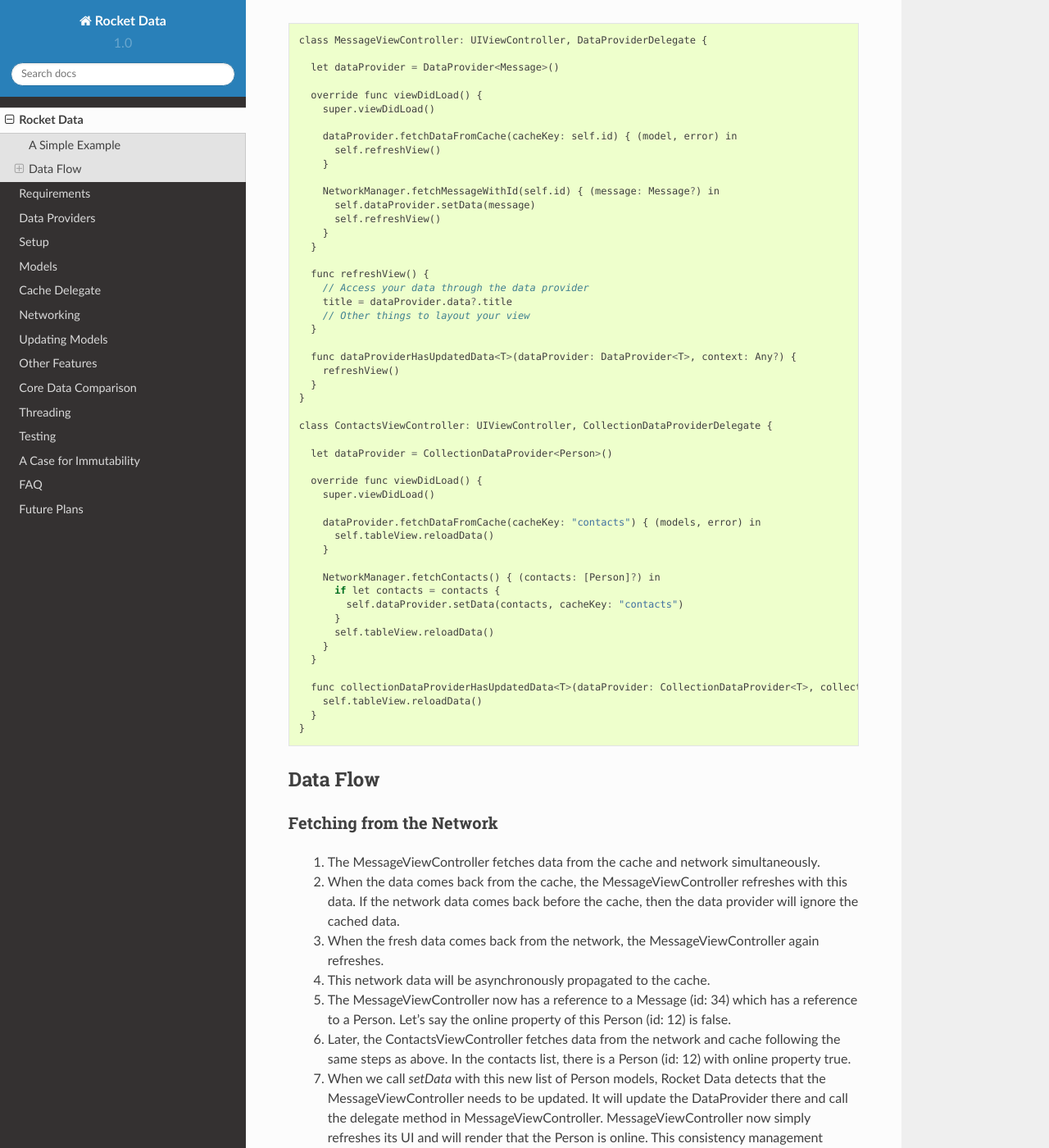
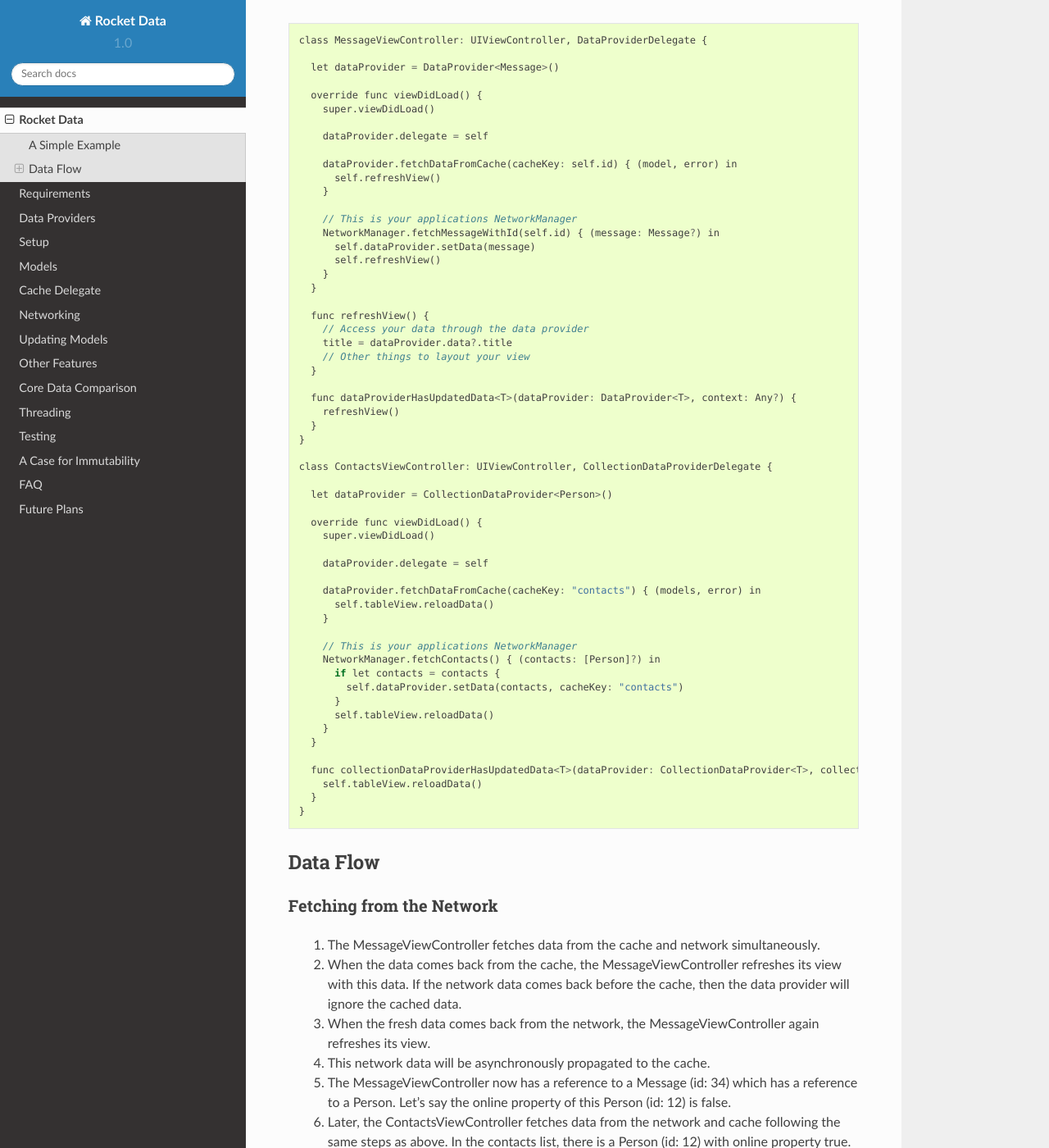
Before and after one commit to plivesey/RocketData, a Sphinx documentation site: the page built from docs/pages/010_rocketData.rst, in a window 1280 px wide and 1400 px high, scrolled down 764 px. Shown: the whole window at 82% size. Built offline with Sphinx 7.4.7 and the Read the Docs theme 2.0.0, drawn with Linux system fonts in a browser that asks for light colours.

Commit message:
Some small fixes to the docs

```diff
--- a/docs/pages/010_rocketData.rst
+++ b/docs/pages/010_rocketData.rst
@@ -21,10 +21,13 @@ The application has two view controllers. One shows a message from a person. The
     override func viewDidLoad() {
       super.viewDidLoad()
 
+      dataProvider.delegate = self
+
       dataProvider.fetchDataFromCache(cacheKey: self.id) { (model, error) in
         self.refreshView()
       }
 
+      // This is your applications NetworkManager
       NetworkManager.fetchMessageWithId(self.id) { (message: Message?) in
         self.dataProvider.setData(message)
         self.refreshView()
@@ -49,10 +52,13 @@ The application has two view controllers. One shows a message from a person. The
     override func viewDidLoad() {
       super.viewDidLoad()
 
+      dataProvider.delegate = self
+
       dataProvider.fetchDataFromCache(cacheKey: "contacts") { (models, error) in
         self.tableView.reloadData()
       }
 
+      // This is your applications NetworkManager
       NetworkManager.fetchContacts() { (contacts: [Person]?) in
         if let contacts = contacts {
           self.dataProvider.setData(contacts, cacheKey: "contacts")
@@ -74,8 +80,8 @@ Fetching from the Network
 =========================
 
   1. The MessageViewController fetches data from the cache and network simultaneously.
-  2. When the data comes back from the cache, the MessageViewController refreshes with this data. If the network data comes back before the cache, then the data provider will ignore the cached data.
-  3. When the fresh data comes back from the network, the MessageViewController again refreshes.
+  2. When the data comes back from the cache, the MessageViewController refreshes its view with this data. If the network data comes back before the cache, then the data provider will ignore the cached data.
+  3. When the fresh data comes back from the network, the MessageViewController again refreshes its view.
   4. This network data will be asynchronously propagated to the cache.
   5. The MessageViewController now has a reference to a Message (id: 34) which has a reference to a Person. Let's say the online property of this Person (id: 12) is false.
   6. Later, the ContactsViewController fetches data from the network and cache following the same steps as above. In the contacts list, there is a Person (id: 12) with online property true.
--- a/docs/pages/020_requirements.rst
+++ b/docs/pages/020_requirements.rst
@@ -1,5 +1,5 @@
 Requirements
 ============
 
-Models - Your models must be immutable and thread-safe. They must implement the `Model` or `SimpleModel` protocol. See :doc:`050_models` for more information.
+Models - Your models must be immutable and thread-safe. They must implement the ``Model`` or ``SimpleModel`` protocol. See :doc:`050_models` for more information.
 Cache Delegate - You must implement a cache delegate which implements your caching solution. See :doc:`060_cacheDelegate` for more information.
--- a/docs/pages/030_dataProviders.rst
+++ b/docs/pages/030_dataProviders.rst
@@ -10,16 +10,16 @@ DataProviders also offer the ability to pause updates. See :doc:`090_otherFeatur
 DataProvider
 ------------
 
-A DataProvider wraps a single model. It has simple accessor methods for setting and retrieving data. When setting data in the cache, it uses the modelIdentifer of the model (see :doc:`050_models`) as the cache key.
+A DataProvider wraps a single model. It has simple accessor methods for setting and retrieving data. When setting data in the cache, it uses the ``modelIdentifer`` of the model (see :doc:`050_models`) as the cache key.
 
-Whenever the model (or any child model of this model) is changed anywhere in the system, the DataProvider will update its data and call its delegate. If a multiple DataProviders contain a model with the same modelIdentifier, they will be kept in sync with the same data.
+Whenever the model (or any child model of this model) is changed anywhere in the system, the DataProvider will update its data and call its delegate. If a multiple DataProviders contain a model with the same ``modelIdentifier``, they will be kept in sync with the same data.
 
 CollectionDataProvider
 ----------------------
 
 A CollectionDataProvider wraps an array of models. It has simple accessor methods for setting and retrieving data, but also has mutating methods to insert, append, remove and update elements.
 
-Whenever you setData, you need to provide a cacheKey for the collection. This should be a string which uniquely identifies the collection and will be used to cache it. It also allows multiple collections to share the same data. So, if multiple collections have the same cacheKey, they will always be kept in sync. If you insert into one collection, Rocket Data will insert into all the other collections and notify their delegates. All these changes will be persisted to the cache (but it will only be called once since its the same collection).
+Whenever you ``setData``, you can provide a ``cacheKey`` for the collection. This should be a string which uniquely identifies the collection and will be used to cache it. It also allows multiple collections to share the same data. So, if multiple collections have the same cacheKey, they will always be kept in sync. If you insert into one collection, Rocket Data will insert into all the other collections and notify their delegates. All these changes will be persisted to the cache (but it will only be called once since its the same collection).
 
 CollectionDataProviders also offer class methods which can set, append, insert, remove and update data. These allow you to update collections even if you don't have a reference to the CollectionDataProvider. For instance, if you receive a push notification with new data, you could add this to a collection data provider with a certain cacheKey. If the collection is in memory, it will simply mutate the collection. If it is not in memory, it will load it from the cache, mutate it, then save it back to the cache.
 
--- a/docs/pages/070_networking.rst
+++ b/docs/pages/070_networking.rst
@@ -29,4 +29,4 @@ Given a request class specific to your application (MyNetworkRequest) and a Netw
 
 In this extension, we are fetching from the cache and network in parallel. Since we implement it as an extension, we can write custom logic here and any network stack. You can write a similar extension on DataProvider.
 
-If the network returns before the cache, the cache data should be discarded. Rocket Data automatically handles this. If you setData while a cache request is in flight, it will discard the result of the cache.
+If the network returns before the cache, the cache data should be discarded. Rocket Data automatically handles this. If you ``setData`` while a cache request is in flight, it will discard the result of the cache.
```
